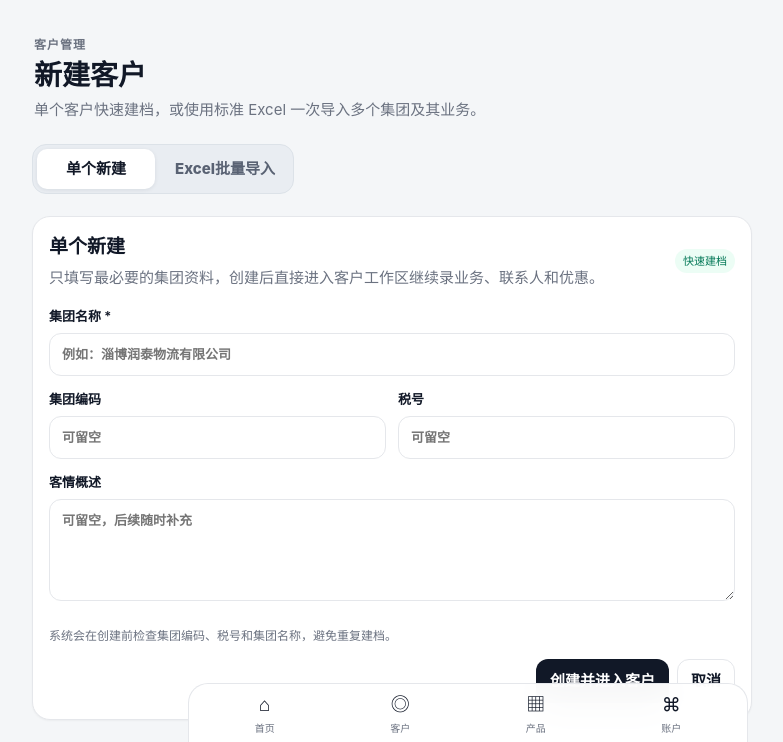
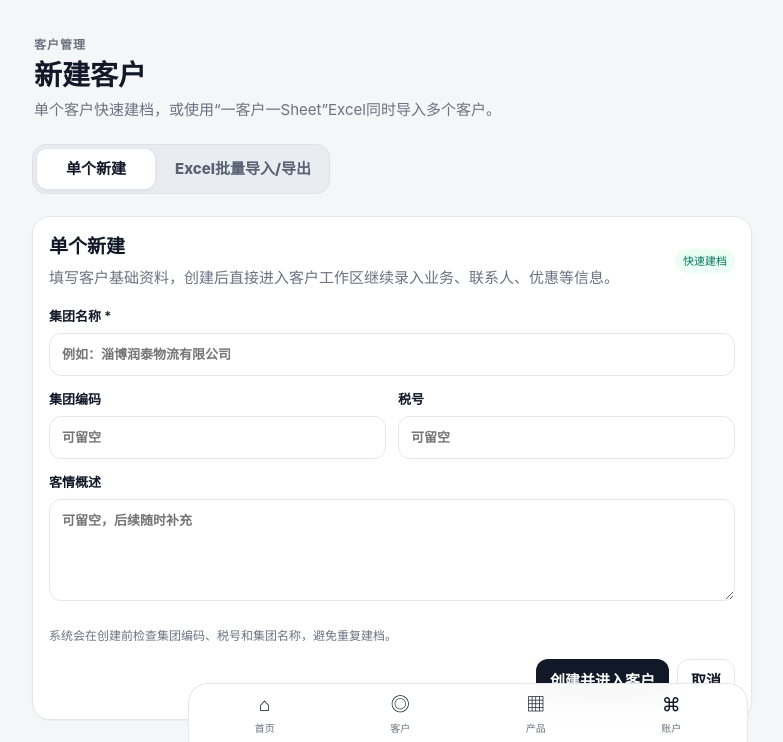
Before and after one commit to zc202302-lab/chen-assistant, a Python web app: template app/templates/customer_form.html in a window 1280 px wide. Shown: the part 57-799 px from the top of the page, without its empty margins (172-955 px from the left). Run offline with Jinja, Linux system fonts and the light colour scheme; the template is opened without the code that fills it, so the values that code supplies are empty.

Commit message:
feat: switch customer Excel UI to one-customer-per-sheet format

```diff
--- a/app/templates/customer_form.html
+++ b/app/templates/customer_form.html
@@ -5,13 +5,13 @@
   <div>
     <p class="eyebrow">客户管理</p>
     <h1>新建客户</h1>
-    <p>单个客户快速建档，或使用标准 Excel 一次导入多个集团及其业务。</p>
+    <p>单个客户快速建档，或使用“一客户一Sheet”Excel同时导入多个客户。</p>
   </div>
 </section>
 
 <nav class="v032-create-tabs" aria-label="新建方式">
   <a href="/customers/new?mode=single" class="{% if mode != 'batch' %}active{% endif %}">单个新建</a>
-  <a href="/customers/new?mode=batch" class="{% if mode == 'batch' %}active{% endif %}">Excel批量导入</a>
+  <a href="/customers/new?mode=batch" class="{% if mode == 'batch' %}active{% endif %}">Excel批量导入/导出</a>
 </nav>
 
 {% if error %}<div class="alert danger v032-alert">{{ error }}</div>{% endif %}
@@ -30,7 +30,7 @@
   <div class="v032-card-title">
     <div>
       <h2>单个新建</h2>
-      <p>只填写最必要的集团资料，创建后直接进入客户工作区继续录业务、联系人和优惠。</p>
+      <p>填写客户基础资料，创建后直接进入客户工作区继续录入业务、联系人、优惠等信息。</p>
     </div>
     <span class="badge ok">快速建档</span>
   </div>
@@ -56,7 +56,7 @@
   <div class="v032-success-icon">✓</div>
   <div>
     <strong>批量导入完成</strong>
-    <p>新增 {{ success.customers }} 个集团、{{ success.services }} 条业务、{{ success.contacts }} 个联系人、{{ success.promotions }} 条优惠。</p>
+    <p>新增 {{ success.customers }} 个客户、{{ success.services }} 条业务、{{ success.contacts }} 个联系人、{{ success.promotions }} 条优惠。</p>
   </div>
   <a class="button secondary" href="/customers">查看客户</a>
 </div>
@@ -66,11 +66,11 @@
   <article class="card v032-template-card">
     <div class="v032-step-number">1</div>
     <div class="v032-step-body">
-      <h2>下载标准模板</h2>
-      <p>正式模板使用多表结构：一张“集团”表管理集团，一张“业务”表管理号码和账号；联系人、优惠为可选表。</p>
-      <div class="v032-sheet-chips"><span>填写说明</span><span>集团</span><span>业务</span><span>联系人</span><span>优惠</span></div>
-      <a class="button primary" href="/customers/import-template-v032.xlsx">下载 Excel 模板</a>
-      <p class="hint">请不要修改 Sheet 名和第一行列名。集团编码、税号、号码、账号已按文本格式设计。</p>
+      <h2>下载动态模板</h2>
+      <p>一个Sheet就是一个客户。客户资料、业务/产品、联系人、优惠、待办、跟进等都集中在同一个Sheet。</p>
+      <div class="v032-sheet-chips"><span>客户资料</span><span>业务/产品</span><span>动态属性</span><span>联系人</span><span>优惠</span></div>
+      <a class="button primary" href="/customers/import-template-v032-one-sheet.xlsx">下载最新 Excel 模板</a>
+      <p class="hint">模板会读取网页当前的业务属性。网页新增、删除或重命名属性后，请重新下载模板；旧模板上传时会被识别并提示更新。</p>
     </div>
   </article>
 
@@ -78,15 +78,15 @@
     <div class="v032-step-number">2</div>
     <div class="v032-step-body">
       <h2>上传并检查</h2>
-      <p>上传不会直接写数据库。系统会先检查关联关系、格式和重复客户，再给你预览。</p>
-      <form method="post" action="/customers/import-v032/preview" enctype="multipart/form-data" class="stack">
+      <p>复制模板里的客户Sheet即可一次导入多个客户。上传只做检查和预览，不会立即写数据库。</p>
+      <form method="post" action="/customers/import-v032-one-sheet/preview" enctype="multipart/form-data" class="stack">
         <input type="hidden" name="csrf" value="{{ csrf }}">
         <label class="v032-file-field">选择填写完成的 .xlsx 文件
           <input type="file" name="excel_file" accept=".xlsx,application/vnd.openxmlformats-officedocument.spreadsheetml.sheet" required>
         </label>
         <button class="primary" type="submit">上传并检查</button>
       </form>
-      <p class="hint">单个文件最大 10MB。v0.3.2 只接受标准 .xlsx 模板，不会解析宏。</p>
+      <p class="hint">单个文件最大 10MB。每个Sheet的客户名称写在Sheet内部，因此Sheet名称可以简写。</p>
     </div>
   </article>
 </section>
@@ -94,28 +94,42 @@
 <section class="card v032-rule-card">
   <div class="v032-card-title">
     <div>
-      <h2>这套模板怎么组织数据</h2>
-      <p>Excel 里的 G001 / S001 只是临时关联编号，不会成为晨的助手里的正式字段。</p>
+      <h2>批量导出全部客户</h2>
+      <p>导出一个Excel，每个客户一个Sheet，包含当前客户资料、全部业务/产品及动态属性、关联集团、开票组、联系人、优惠、待办、跟进、缴费与邮件相关信息。</p>
+    </div>
+    <span class="badge">全量导出</span>
+  </div>
+  <div class="button-row v032-form-actions">
+    <a class="button secondary" href="/customers/export-v032.xlsx">导出全部客户 Excel</a>
+  </div>
+  <p class="hint">导出的业务属性列同样使用网页当前属性模板；客户名称过长或含Excel禁用字符时，系统只会安全调整Sheet名称，不会修改Sheet内部客户名称。</p>
+</section>
+
+<section class="card v032-rule-card">
+  <div class="v032-card-title">
+    <div>
+      <h2>一客户一Sheet</h2>
+      <p>每个客户Sheet按区域集中布局；“业务/产品”区域的列会随网页端全局属性模板动态变化。</p>
     </div>
     <span class="badge">v0.3.2</span>
   </div>
   <div class="v032-rule-flow">
-    <div><strong>集团 G001</strong><span>集团名称 / 编码 / 税号</span></div><b>→</b>
-    <div><strong>业务 S001、S002…</strong><span>通过 G001 归属集团</span></div><b>→</b>
-    <div><strong>优惠 / 联系人</strong><span>继续通过编号关联</span></div>
+    <div><strong>客户Sheet</strong><span>客户资料 / 邮件模板</span></div><b>→</b>
+    <div><strong>业务/产品</strong><span>全部当前属性 + 缴费状态</span></div><b>→</b>
+    <div><strong>其他资料</strong><span>联系人 / 优惠 / 待办 / 跟进</span></div>
   </div>
-  <p class="hint">批量新建只“新增”，不会覆盖现有客户；集团编码、税号或集团名称重复时会阻止整批导入。</p>
+  <p class="hint">批量新建只新增，不覆盖现有客户。集团编码、税号或客户名称与现有数据重复时会阻止导入。</p>
 </section>
 
 {% if preview %}
 <section class="card v032-preview-card" id="import-preview">
   <div class="v032-preview-head">
-    <div><p class="eyebrow">导入预览</p><h2>{{ preview.filename }}</h2><p>系统尚未写入数据库。请先看检查结果，再决定是否确认导入。</p></div>
+    <div><p class="eyebrow">导入预览</p><h2>{{ preview.filename }}</h2><p>系统尚未写入数据库。请先检查，再确认导入。</p></div>
     {% if not preview.errors %}<span class="badge ok">可以导入</span>{% else %}<span class="badge danger">需要修正</span>{% endif %}
   </div>
 
   <div class="v032-preview-metrics">
-    <div><strong>{{ preview.summary.groups or 0 }}</strong><span>集团</span></div>
+    <div><strong>{{ preview.summary.groups or 0 }}</strong><span>客户</span></div>
     <div><strong>{{ preview.summary.services or 0 }}</strong><span>业务</span></div>
     <div><strong>{{ preview.summary.contacts or 0 }}</strong><span>联系人</span></div>
     <div><strong>{{ preview.summary.promotions or 0 }}</strong><span>优惠</span></div>
@@ -126,7 +140,7 @@
     <div class="v032-issue-title"><strong>发现 {{ preview.errors|length }} 个错误</strong><span>必须修正后重新上传</span></div>
     <div class="v032-issue-list">
       {% for item in preview.errors[:30] %}<div><b>{{ item.sheet }}{% if item.row %} · 第{{ item.row }}行{% endif %}</b><span>{{ item.message }}</span></div>{% endfor %}
-      {% if preview.errors|length > 30 %}<p class="hint">还有 {{ preview.errors|length - 30 }} 个错误未展开，请优先修正上面的结构性问题后重新上传。</p>{% endif %}
+      {% if preview.errors|length > 30 %}<p class="hint">还有 {{ preview.errors|length - 30 }} 个错误未展开。</p>{% endif %}
     </div>
   </div>
   {% endif %}
@@ -136,7 +150,6 @@
     <div class="v032-issue-title"><strong>{{ preview.warnings|length }} 个提醒</strong><span>不阻止导入，但建议确认</span></div>
     <div class="v032-issue-list">
       {% for item in preview.warnings[:20] %}<div><b>{{ item.sheet }}{% if item.row %} · 第{{ item.row }}行{% endif %}</b><span>{{ item.message }}</span></div>{% endfor %}
-      {% if preview.warnings|length > 20 %}<p class="hint">另有 {{ preview.warnings|length - 20 }} 条提醒未展开。</p>{% endif %}
     </div>
   </div>
   {% endif %}
@@ -144,7 +157,7 @@
   {% if preview.group_preview %}
   <div class="v032-group-table-wrap">
     <table class="v032-group-table">
-      <thead><tr><th>导入编号</th><th>集团</th><th>集团编码</th><th>业务</th><th>联系人</th><th>优惠</th></tr></thead>
+      <thead><tr><th>Sheet</th><th>客户</th><th>集团编码</th><th>业务</th><th>联系人</th><th>优惠</th></tr></thead>
       <tbody>
       {% for group in preview.group_preview %}
         <tr><td><code>{{ group.import_id }}</code></td><td><strong>{{ group.name }}</strong></td><td>{{ group.group_code or '—' }}</td><td>{{ group.service_count }}</td><td>{{ group.contact_count }}</td><td>{{ group.promotion_count }}</td></tr>
@@ -156,8 +169,8 @@
 
   {% if import_token and not preview.errors %}
   <div class="v032-confirm-zone">
-    <div><strong>检查通过，等待你的最终确认</strong><p>点击后整批写入数据库。任何写入错误都会整批回滚，不会留下“导入一半”的客户。</p></div>
-    <form method="post" action="/customers/import-v032/confirm"><input type="hidden" name="csrf" value="{{ csrf }}"><input type="hidden" name="import_token" value="{{ import_token }}"><button class="primary" type="submit">确认导入全部数据</button></form>
+    <div><strong>检查通过，等待最终确认</strong><p>点击后整批写入数据库。任何数据库错误都会整批回滚，不会留下“只导入一半”的客户。</p></div>
+    <form method="post" action="/customers/import-v032-one-sheet/confirm"><input type="hidden" name="csrf" value="{{ csrf }}"><input type="hidden" name="import_token" value="{{ import_token }}"><button class="primary" type="submit">确认导入全部客户</button></form>
   </div>
   {% else %}
   <div class="v032-confirm-zone blocked"><div><strong>当前不能导入</strong><p>请根据错误提示修改 Excel，然后重新上传检查。</p></div></div>
```
